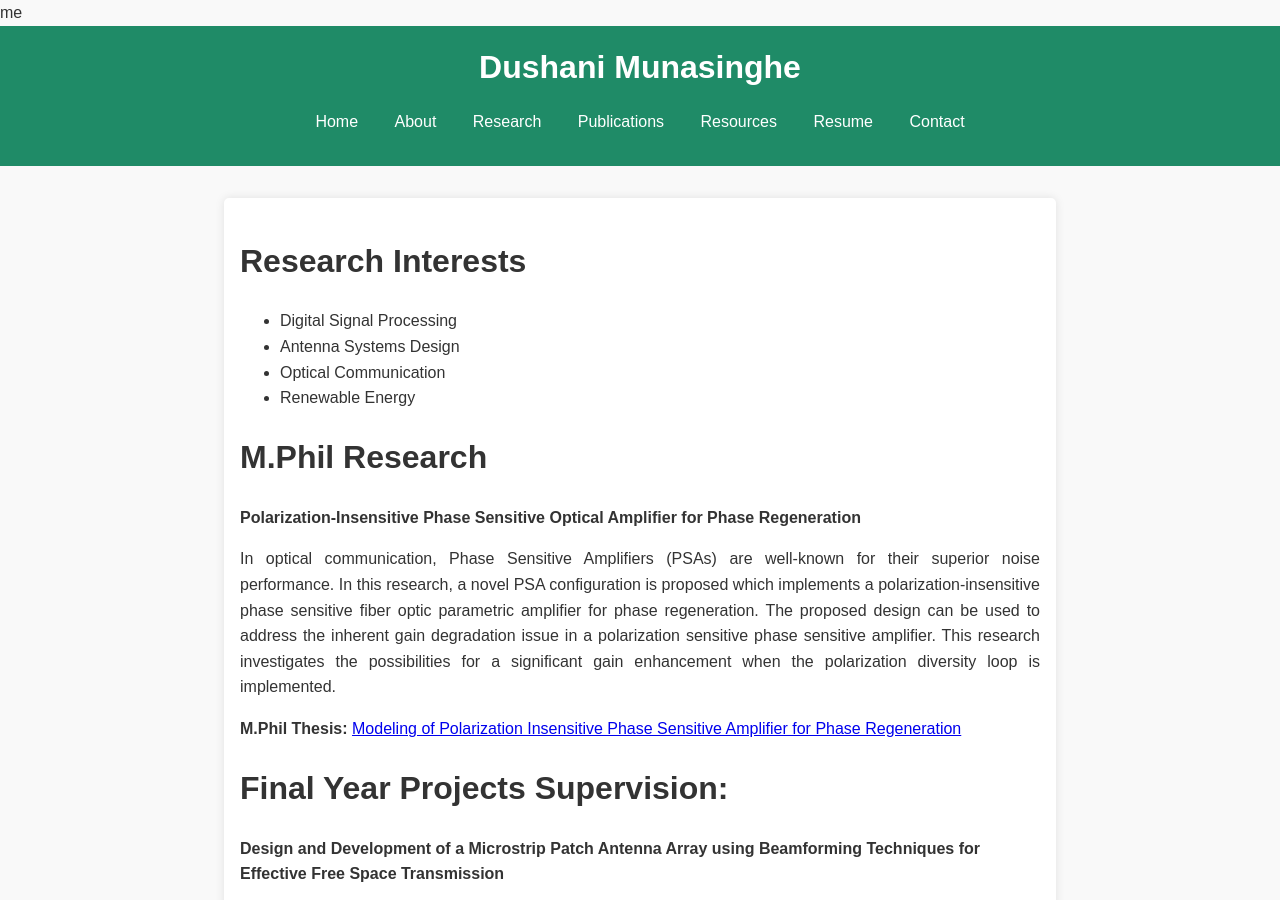
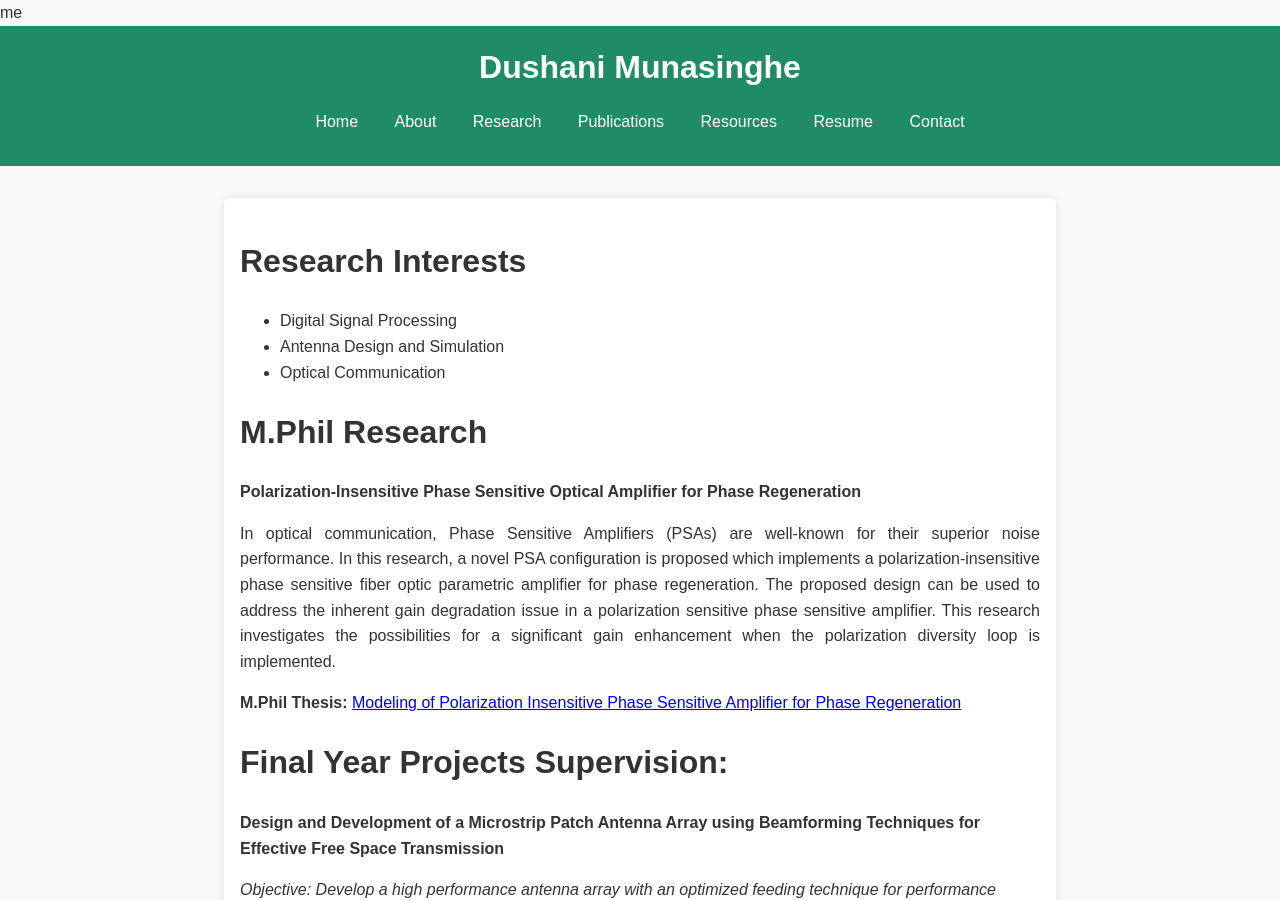
Before and after one commit to dushanimunasinghe/dushanimunasinghe.github.io, a Jekyll site: the page built from research.md, in a window 1280 px wide and 900 px high. Built offline with Jekyll 4.4.1, drawn with Linux system fonts in a browser that asks for light colours.

Commit message:
Update research.md

```diff
--- a/research.md
+++ b/research.md
@@ -6,9 +6,8 @@ title: Research
 # Research Interests
 
 - Digital Signal Processing
-- Antenna Systems Design
+- Antenna Design and Simulation
 - Optical Communication
-- Renewable Energy
 
 # M.Phil Research
 
```
